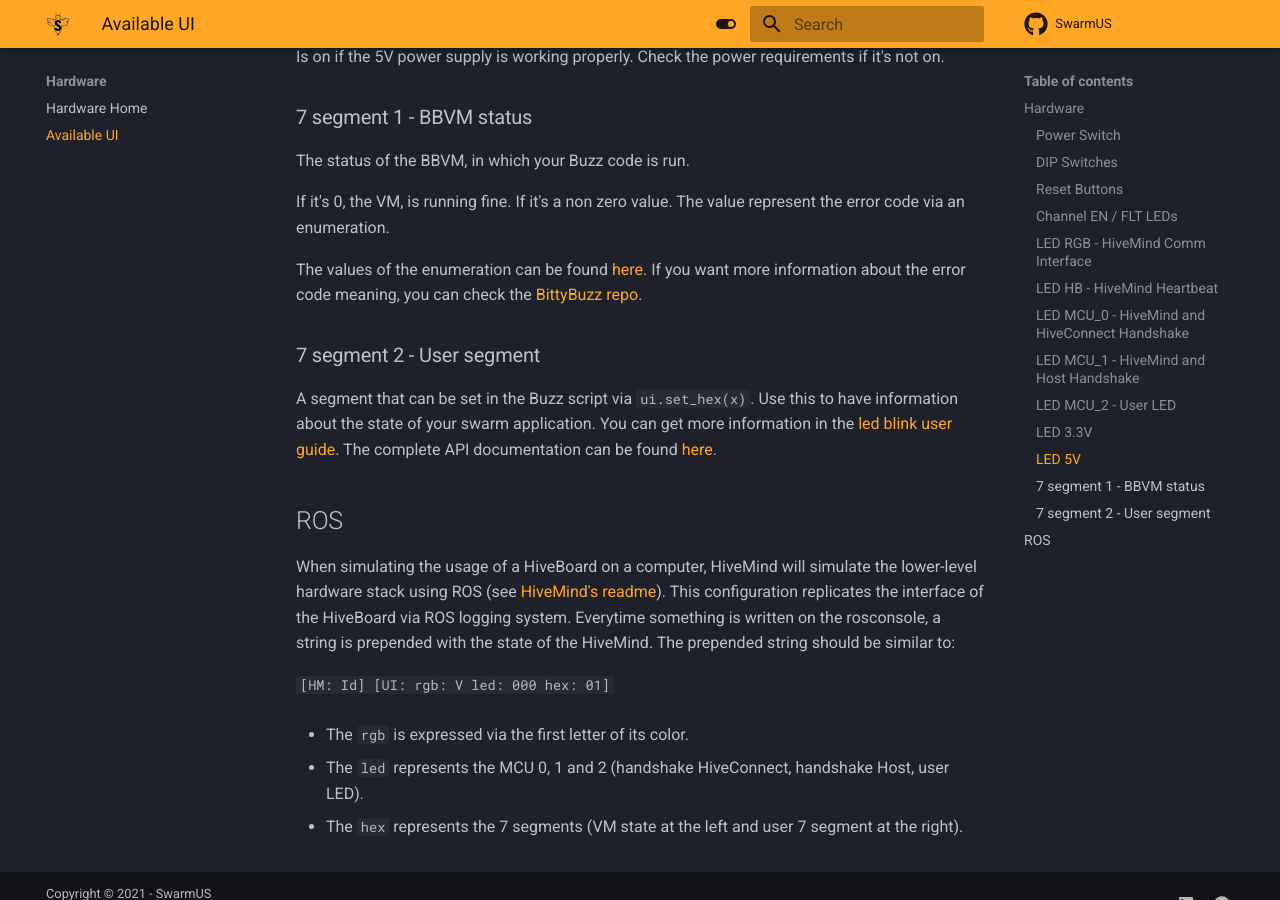
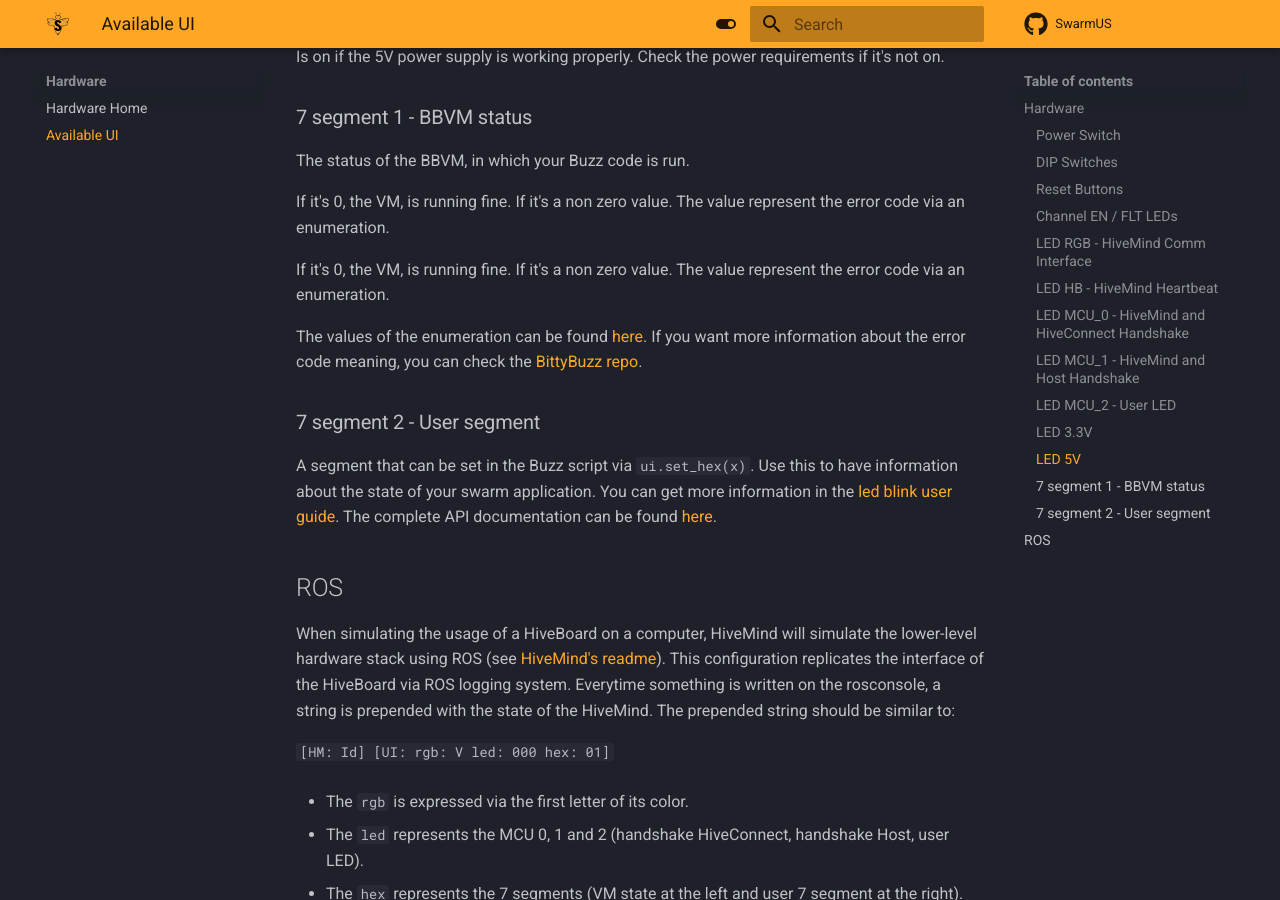
Before and after one commit to SwarmUS/SwarmUS-doc, an MkDocs documentation site: the page built from docs/sections/hardware/hiveboard-ui.md, in a window 1280 px wide and 900 px high, scrolled down 4479 px. Built offline with MkDocs 1.6.1 and Material for MkDocs 9.7.7, drawn with Linux system fonts in a browser that asks for light colours.

Commit message:
edits sam

```diff
--- a/docs/sections/hardware/hiveboard-ui.md
+++ b/docs/sections/hardware/hiveboard-ui.md
@@ -107,6 +107,8 @@ The status of the BBVM, in which your Buzz code is run.
 
 If it's 0, the VM, is running fine. If it's a non zero value. The value represent the error code via an enumeration.
 
+If it's 0, the VM, is running fine. If it's a non zero value. The value represent the error code via an enumeration.
+
 The values of the enumeration can be found [here](https://swarmus.github.io/HiveMind/SystemStates_8h.html#a0c10345a5a61ea917f59a0437ad481a0). If you want more information about the error code meaning, you can check the [BittyBuzz repo](https://github.com/buzz-lang/BittyBuzz/blob/c7b6294230819b58a2420cfd6f9847c4a927bba9/src/bittybuzz/bbzenums.h#L25).
 
 ### 7 segment 2 - User segment
```
